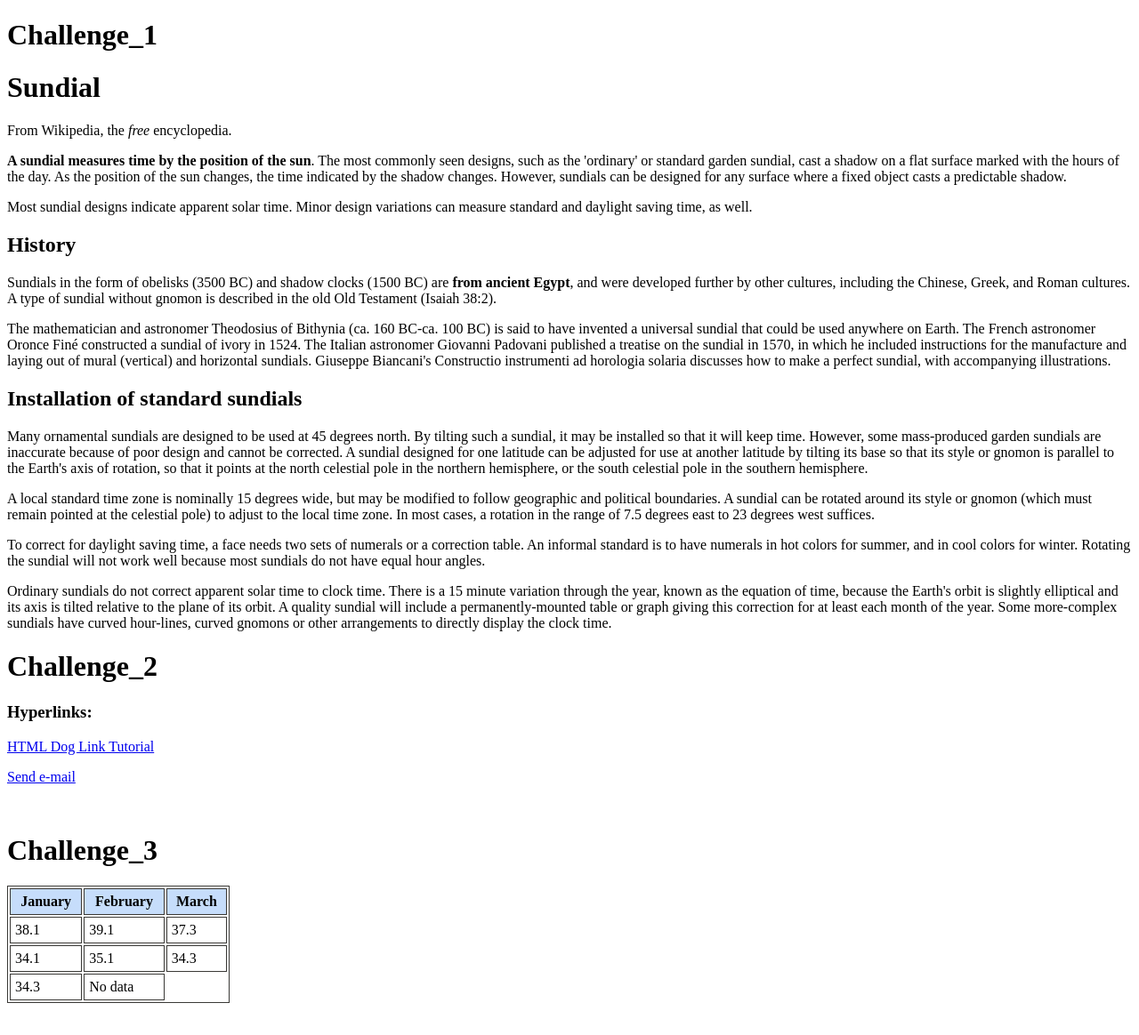
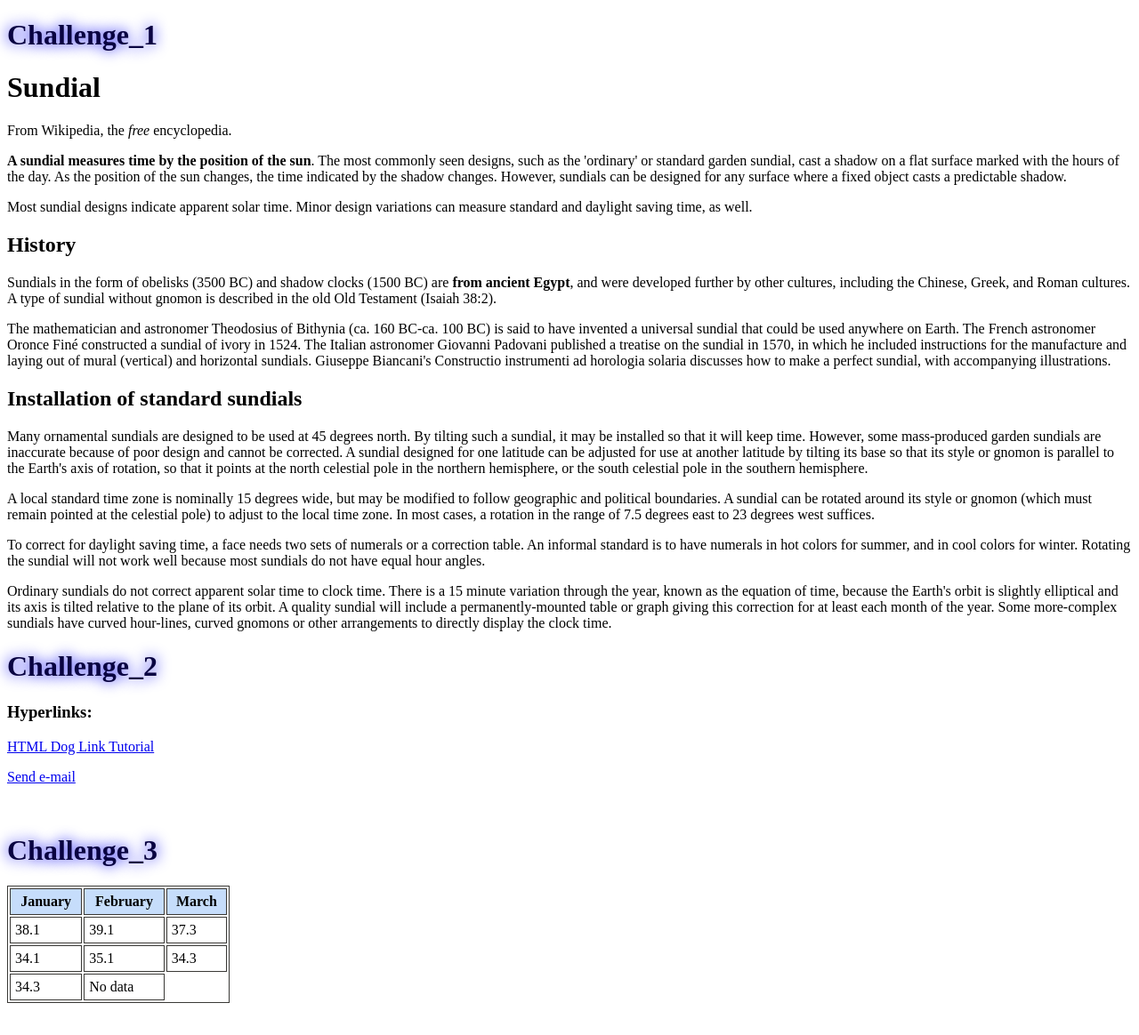
Before and after one commit to MariteAdijane/DialogsAB_JavaScript, a plain HTML site: page Class05_20220530/html_challenge1.html in a window 1280 px wide. Shown: the whole page at 89% size. Drawn offline with Linux system fonts and the light colour scheme.

Commit message:
Add neon effect

```diff
--- a/Class05_20220530/html_challenge1.html
+++ b/Class05_20220530/html_challenge1.html
@@ -8,7 +8,7 @@
     </title>
 </head>
 <body>
-    <h1>Challenge_1</h1>
+  <SPAN STYLE="color: rgb(9, 3, 65); text-shadow: 0em 0em 1em rgb(7, 3, 243)"><h1>Challenge_1</h1></SPAN>
     <p>
         <h1>Sundial</h1>
     <p>From Wikipedia, the <em>free</em> encyclopedia.</p>
@@ -60,13 +60,13 @@
        other arrangements to directly display the clock time.
     </p>
 
-    <h1>Challenge_2</h1>
+    <SPAN STYLE="color: rgb(9, 3, 65); text-shadow: 0em 0em 1em rgb(7, 3, 243)"><h1>Challenge_2</h1></SPAN>
     <h3>Hyperlinks:</h3>
     <a href="https://htmldog.com/guides/html/beginner/links/">HTML Dog Link Tutorial</a></p>
     <a href="mailto: inbox@inbox.lv">Send e-mail</a></p>
 <br>
 
-    <h1>Challenge_3</h1>
+<SPAN STYLE="color: rgb(9, 3, 65); text-shadow: 0em 0em 1em rgb(7, 3, 243)"><h1>Challenge_3</h1></SPAN>
 <style>
     table.GeneratedTable {
       width: 250px;
```
Also changed, not shown: Class05_20220530/IEVADFORMA.html (+1 -1 lines).
